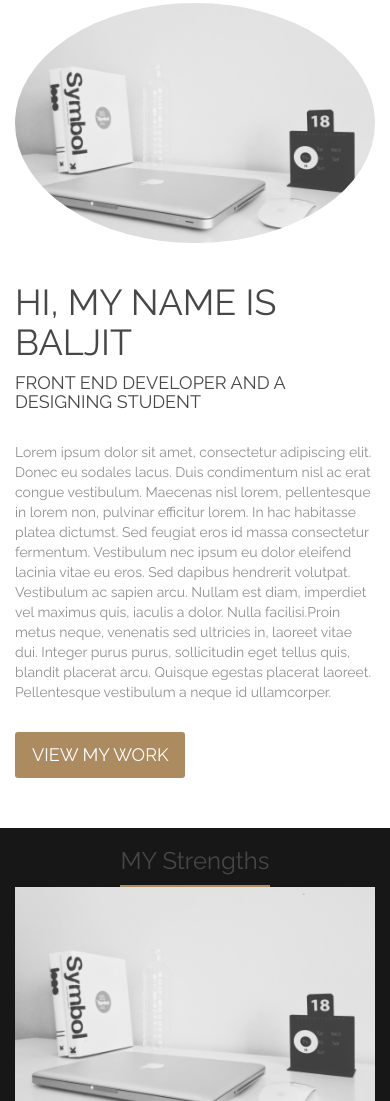
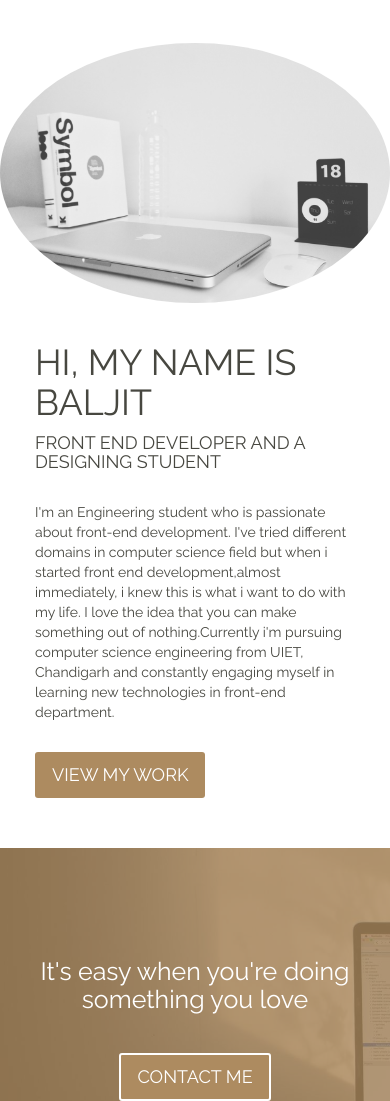
Before and after one commit to baljit-singh/Portfolio-site, a plain HTML site: page index.html in a window 390 px wide. Shown: the part 899-2000 px from the top of the page. Drawn offline with nearby package versions, Linux system fonts and the light colour scheme; a script that the page names is missing.

Commit message:
added parallax and styled buttons

```diff
--- a/css/style.sass
+++ b/css/style.sass
@@ -1,15 +1,16 @@
 $buttonColor: #AD8B60
 $background-color: #0C0C0C
 $textColor: #909090
+$bodyTextColor: #474740
 
 
 body
 	background-color: white
-	color: #474747
+	color: $bodyTextColor
 	font-family: 'Raleway', sans-serif
 
-p
-	color: $textColor
+// p
+// 	color: $textColor
 
 
 =btn
@@ -31,19 +32,14 @@ span.divider
 
 .imgSection
 	background:
-		image: url('../img/workspace3.jpg')
+		image: url('../img/comp2.jpg')
 		attachment: fixed
 		size: cover
 		position: center
-	// padding-top: 200px
-	// position: relative
-	box-shadow: inset 0 0 0 1000px rgba(255,255,255, 0.2)
-	// text-align: center
+	box-shadow: inset 0 0 0 1000px rgba(255,255,255, 0)
+
 
 	.homeContent
-		// position: absolute
-		// top: 30%
-		// left: 30%
 		text-align: center
 		margin-top: 210px
 
@@ -51,37 +47,31 @@ span.divider
 			font-weight: 800
 			font-size: 79px
 
-			// color: white
-			// letter-spacing: 8px
-
 		.bio
 			font-size: 50px
-			color: #474747
+			color: $bodyTextColor
 
 		.btn
 			+btn()
+			transition: 0.3s ease
+
+			&:hover
+				background-color: darken($buttonColor, 10%)
 
 .aboutSection
-	padding-top: 30px
-	padding-bottom: 50px
-
-
-		// border-bottom: 2px solid $buttonColor
-		// text-decoration: underline
-
+	padding: 30px 0 50px 0
 
 
 	.aboutContent
-		margin-top: 50px
+		margin-top: 90px
 
 
-		h1
-			// margin-top: 40px
-
 		img
-			// margin-top: 40px
 			border-radius: 50%
 			margin-bottom: 40px
+
+	.rightAboutContent
+		padding: 0 50px
 
 		.detailBio
 			margin-top: 30px
@@ -89,9 +79,39 @@ span.divider
 		.btn
 			+btn()
 			margin-top: 20px
+			transition: 0.3s ease
 
-.strengthSection
-	background-color: #171717
+			&:hover
+				box-shadow: 8px 8px 16px -6px black
+
+.workSection
+	// background:
+	// 	image: url('../img/workspace7.jpg')
+	// 	attachment: fixed
+	// 	size: cover
+	// 	position: center
+	// box-shadow: inset 0 0 0 1000px rgba(255,255,255, 0.2)
+	background-color: #F5F5F5
+	padding: 30px 40px 50px 40px
+
+.quoteSection
+	box-shadow: inset 0 0 0 1000px rgba(173,139,96, 0.8)
+	background:
+		image: url('../img/comp1.jpg')
+		attachment: fixed
+		size: cover
+	text-align: center
+	padding: 90px 0 70px 0px
+	color: white
+
+	.btn
+		+btn()
+		border: 2px solid white
+		transition: 0.3s ease
+
+		&:hover
+			background-color: darken($buttonColor, 10%)
+
 
 @media (max-width: 1200px)
 	.imgSection
@@ -119,6 +139,21 @@ span.divider
 
 			.bio
 				font-size: 20px
+
+@media (max-width: 950px)
+	.quoteSection
+		h1
+			font-size: 30px
+
+@media (max-width: 750px)
+	.quoteSection
+		h1
+			font-size: 25px
+
+// @media (max-width: 360px)
+// 	.quoteSection
+// 		padding-top: 30px
+
 
 // @media (max-width: 720px)
 // 	.imgSection
--- a/index.html
+++ b/index.html
@@ -19,7 +19,7 @@
         <div class="col-md-6 col-md-offset-3 homeContent">
           <h1>I'm Baljit Singh</h1>
           <p class="bio">Front-End Developer </p>
-          <p>Also a guy learning designing and prefer tab over spaces</p>
+          <p>Also a guy learning designing and one who prefers tab over spaces</p>
           <input class="btn  btn-lg" type="submit" name="submit" value="KNOW ME BETTER"/>
         </div>
       </div>
@@ -30,24 +30,40 @@
     <span class="divider"></span>
     <div class="row aboutContent">
       <div class="col-md-6">
-        <img class="img-responsive hiddenFirstImg" src="img/workspace3.jpg">
+        <img class="img-responsive hiddenFirstImg" src="img/comp2.jpg">
       </div>
-      <div class="col-md-6">
+      <div class="col-md-6 rightAboutContent">
         <h1>HI, MY NAME IS BALJIT</h1>
         <h4>FRONT END DEVELOPER AND A DESIGNING STUDENT</h4>
-        <p class="detailBio">Lorem ipsum dolor sit amet, consectetur adipiscing elit. Donec eu sodales lacus. Duis condimentum nisl ac erat congue vestibulum. Maecenas nisl lorem, pellentesque in lorem non, pulvinar efficitur lorem. In hac habitasse platea dictumst. Sed feugiat eros id massa consectetur fermentum. Vestibulum nec ipsum eu dolor eleifend lacinia vitae eu eros. Sed dapibus hendrerit volutpat. Vestibulum ac sapien arcu. Nullam est diam, imperdiet vel maximus quis, iaculis a dolor. Nulla facilisi.Proin metus neque, venenatis sed ultricies in, laoreet vitae dui. Integer purus purus, sollicitudin eget tellus quis, blandit placerat arcu. Quisque egestas placerat laoreet. Pellentesque vestibulum a neque id ullamcorper. </p>
+        <p class="detailBio">I'm an Engineering student who is passionate about front-end development. I've tried different domains in computer science field but when i started front end development,almost immediately, i knew this is what i want to do with my life. I love the idea that you can make something out of nothing.Currently i'm pursuing computer science engineering from UIET, Chandigarh and constantly engaging myself in learning new technologies in front-end department. </p>
         <input class="btn  btn-lg" type="submit" name="submit" value="VIEW MY WORK"/>
       </div>
     </div>
   </div>
-  <div class="container strengthSection">
-    <h3>MY Strengths</h3>
-    <span class="divider"></span>
-    <div class="row aboutContent">
-      <div class="col-md-3">
-        <img class="img-responsive hiddenFirstImg" src="img/workspace3.jpg">
+  <!-- <div class="container-fluid workSection">
+    <div class="container">
+      <h3>MY Work</h3>
+      <span class="divider"></span>
+      <div class="row aboutContent">
+      <div class="col-md-4">
+        <img class="img-responsive hiddenFirstImg" src="img/work1.jpg">
+      </div>
+      <div class="col-md-4">
+        <img class="img-responsive hiddenFirstImg" src="img/work2.jpg">
+      </div>
+      <div class="col-md-4">
+        <img class="img-responsive hiddenFirstImg" src="img/work3.jpg">
+      </div>
+      <div class="col-md-4">
+        <img class="img-responsive hiddenFirstImg" src="img/work4.jpg">
       </div>
     </div>
+  </div> -->
+  <div class="container-fluid quoteSection">
+    <h1>It's easy when you're doing something you love</h1>
+    <input class="btn  btn-lg" type="submit" name="submit" value="CONTACT ME "/>
+  </div>
+  <div class="container contactSection">
   </div>
 
     <script src="https://ajax.googleapis.com/ajax/libs/jquery/1.11.3/jquery.min.js"></script>
--- a/js/functions.js
+++ b/js/functions.js
@@ -1,7 +1,9 @@
 // var height= $(window).height() - 40;
 $(".imgSection").css("min-height",$(window).height() - 80);
 $(".aboutSection").css("min-height",$(window).height() - 70);
-$(".aboutSection").css("min-height",$(window).height() - 90);
+$(".workSection").css("min-height",$(window).height() - 90);
+$(".quoteSection").css("min-height",$(window).height() - 490);
+$(".contactSection").css("min-height",$(window).height() - 90);
 
 
 $(window).scroll(function(){
```
Also changed, not shown: css/style.css, img/comp1.jpg (added), img/comp2.jpg (added), img/work1.jpg (added), img/work2.jpg (added), img/work3.jpg (added), img/work4.jpg (added), 2 other files.
